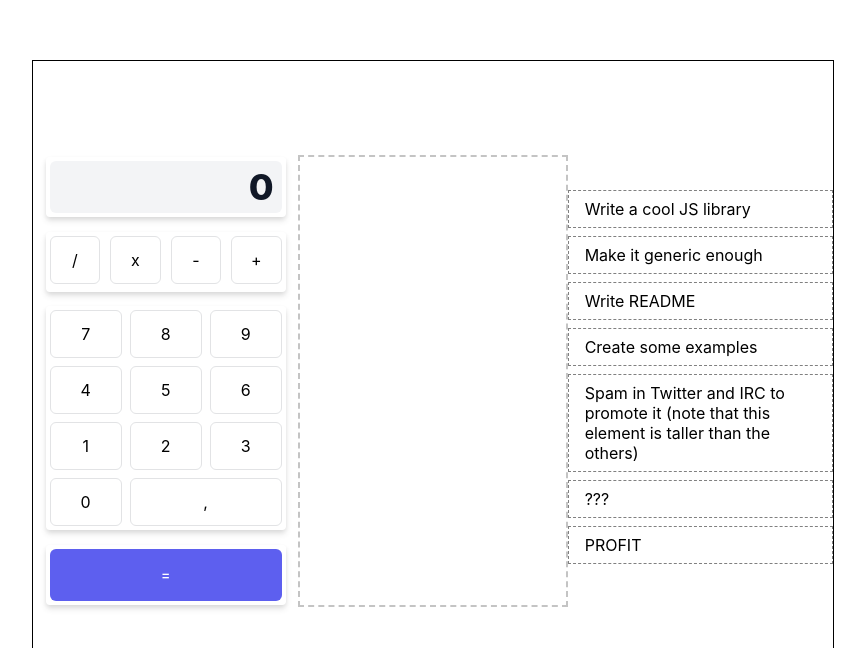
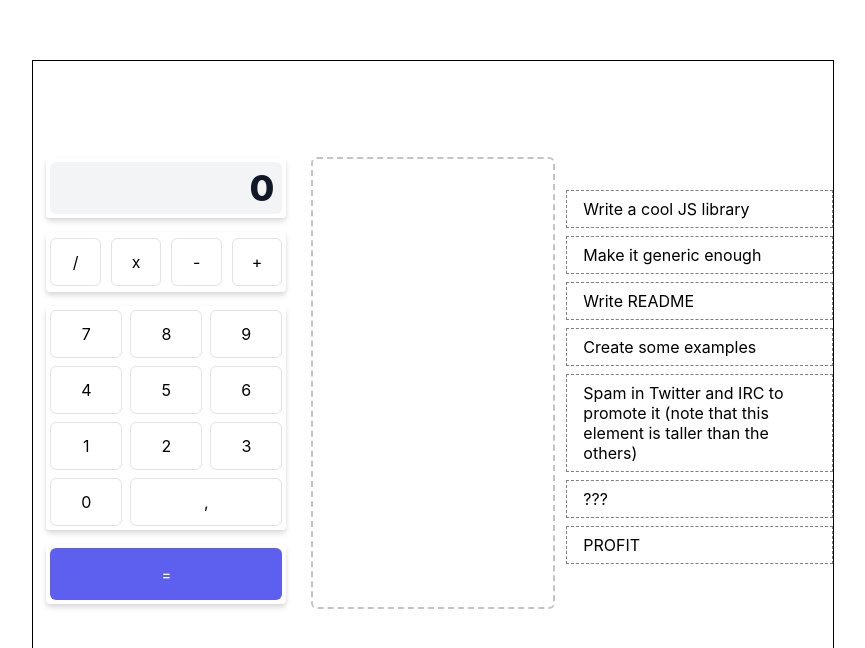
Before and after one commit to liza-rd-brain/CalculatorDnD, a React (Create React App) app: page / in a window 1280 px wide. Shown: the part 140-788 px from the top of the page, without its empty margins (207-1072 px from the left). Built offline with nearby package versions, Linux system fonts and the light colour scheme.

Commit message:
add underline

```diff
--- a/src/App.tsx
+++ b/src/App.tsx
@@ -32,9 +32,11 @@ const DragContainer = styled.div`
 const DropContainer = styled.div`
   width: 50%;
   height: 448px;
-  border: 2px dashed #c4c4c4;
+  /* border: 2px dashed #c4c4c4; */
   display: flex;
   justify-content: center;
+  margin: 20px 0;
+  box-sizing: border-box;
 `;
 
 export const ItemDragType = {
@@ -47,7 +49,7 @@ export type DragType = (typeof ItemDragType)[KeysDrag];
 
 export const App = () => {
   const [state, dispatch] = useReducer(reducer, initialState);
-  const hoverRef = useRef<{ orderNumber: number | undefined }>({
+  const hoverPositionRef = useRef<{ orderNumber: number | undefined }>({
     orderNumber: undefined,
   });
 
@@ -75,7 +77,7 @@ export const App = () => {
               view={constructorItem.view}
               type={ItemDragType.CALCULATOR_ITEM}
               currIndex={index}
-              hoverRef={hoverRef}
+              hoverPositionRef={hoverPositionRef}
               refDropOverlay={ref}
             />
           );
@@ -91,8 +93,8 @@ export const App = () => {
       canDrop: !monitor.canDrop(),
     }),
     hover: () => {
-      if (hoverRef) {
-        hoverRef.current.orderNumber = undefined;
+      if (hoverPositionRef) {
+        hoverPositionRef.current.orderNumber = undefined;
       }
     },
   }));
@@ -105,7 +107,7 @@ export const App = () => {
           {/*       drop here */}
           <DropItem
             getCalculatorList={getCalculatorList}
-            hoverRef={hoverRef}
+            hoverPositionRef={hoverPositionRef}
           ></DropItem>
         </DropContainer>
 
--- a/src/business/types/index.ts
+++ b/src/business/types/index.ts
@@ -27,4 +27,7 @@ export type ActionType =
   | { type: "dropItem" }
   | { type: "test" }
   | { type: "copyItem"; payload: { id: IdItem; type: DragType } }
-  | { type: "sortItem"; payload: { initIndex: number; newIndex: number } };
+  | {
+      type: "sortItem";
+      payload: { initIndex: number /* | undefined */; newIndex: number };
+    };
--- a/src/component/DragItem.tsx
+++ b/src/component/DragItem.tsx
@@ -1,6 +1,6 @@
 import { FC, useRef } from "react";
 import styled from "styled-components";
-import { useDrag, useDrop } from "react-dnd";
+import { useDrag, useDrop, XYCoord } from "react-dnd";
 
 import { useAppContext } from "../App.provider";
 import { DragType, ItemDragType } from "../App";
@@ -10,28 +10,33 @@ import { OperationList } from "./OperationList";
 import { NumberPanel } from "./NumberPanel";
 import { EqualSign } from "./EqualSign";
 
-const StyledDragBlock = styled.div<{ hasHover: boolean }>`
+const StyledDragBlock = styled.div<{
+  hasHoverTop: boolean;
+  hasHoverBottom: boolean;
+}>`
   position: relative;
-  border-bottom: ${({ hasHover }) => {
-    if (hasHover) {
+
+  border-top: ${({ hasHoverTop }) => {
+    if (hasHoverTop) {
       return "1px solid #5D5FEF";
     } else {
-      return "none";
+      return "1px solid white";
     }
   }};
-  padding-bottom: ${({ hasHover }) => {
-    if (hasHover) {
-      return "8px";
+
+  border-bottom: ${({ hasHoverBottom }) => {
+    if (hasHoverBottom) {
+      return "1px solid #5D5FEF";
     } else {
-      return "none";
+      return "1px solid white";
     }
   }};
 
   //TODO: took out common
   &:before {
     content: "";
-    display: ${({ hasHover }) => {
-      if (hasHover) {
+    display: ${({ hasHoverTop, hasHoverBottom }) => {
+      if (hasHoverTop || hasHoverBottom) {
         return "block";
       } else {
         return "none";
@@ -42,14 +47,23 @@ const StyledDragBlock = styled.div<{ hasHover: boolean }>`
     height: 3px;
     background-color: #5d5fef;
     transform: rotate(45deg);
-    bottom: -2px;
+    top: ${({ hasHoverTop }) => {
+      if (hasHoverTop) {
+        return "-2px";
+      }
+    }};
+    bottom: ${({ hasHoverBottom }) => {
+      if (hasHoverBottom) {
+        return "-2px";
+      }
+    }};
     left: -3px;
     z-index: 1;
   }
   &:after {
     content: "";
-    display: ${({ hasHover }) => {
-      if (hasHover) {
+    display: ${({ hasHoverTop, hasHoverBottom }) => {
+      if (hasHoverTop || hasHoverBottom) {
         return "block";
       } else {
         return "none";
@@ -60,7 +74,16 @@ const StyledDragBlock = styled.div<{ hasHover: boolean }>`
     height: 3px;
     background-color: #5d5fef;
     transform: rotate(45deg);
-    bottom: -2px;
+    top: ${({ hasHoverTop }) => {
+      if (hasHoverTop) {
+        return "-2px";
+      }
+    }};
+    bottom: ${({ hasHoverBottom }) => {
+      if (hasHoverBottom) {
+        return "-2px";
+      }
+    }};
     right: -3px;
     z-index: 1;
   }
@@ -72,7 +95,7 @@ type DragProps = {
   view: CalculatorItemView;
   type: DragType;
   currIndex?: number;
-  hoverRef?: React.MutableRefObject<{
+  hoverPositionRef?: React.MutableRefObject<{
     orderNumber: number | undefined;
   }>;
   hasBorder?: boolean;
@@ -116,35 +139,37 @@ export const DragItem: FC<DragProps> = ({
   view,
   type,
   currIndex,
-  hoverRef,
+  hoverPositionRef,
   refDropOverlay,
   hasBorder,
 }) => {
   const { state, dispatch } = useAppContext();
   const ref = useRef<HTMLDivElement>(null);
+
   //НА КАКОЙ ПОРЯДОК ВСТАНЕТ ЭТОТ ЭЛЕМЕНТ
   const newIndex = useRef<number | undefined>(undefined);
 
-  if (Number(currIndex) === Number(hoverRef?.current.orderNumber)) {
+  if (Number(currIndex) === Number(hoverPositionRef?.current.orderNumber)) {
     // console.log("draw hover line");
   }
 
-  const hasHover = Number(currIndex) === Number(hoverRef?.current.orderNumber);
+  const hasHover =
+    Number(currIndex) === Number(hoverPositionRef?.current.orderNumber);
   if (hasHover) {
-    console.log(hasHover);
+    /*     console.log(hasHover); */
   }
 
   const [{ isDragging }, drag, dragPreview] = useDrag(
     () => ({
       type: type,
-      item: { id, index: currIndex },
+      item: { id, index: currIndex, containerType: type },
       end: (item, monitor) => {
         /* 2: Get this index here! */
         // eslint-disable-next-line
 
-        if (hoverRef) {
+        if (hoverPositionRef) {
           console.log("hoverEnd");
-          hoverRef.current.orderNumber = undefined;
+          hoverPositionRef.current.orderNumber = undefined;
         }
 
         const dropResult = monitor.getDropResult<any>();
@@ -154,6 +179,7 @@ export const DragItem: FC<DragProps> = ({
         } else if (
           item &&
           type === "calculatorItem" &&
+          dropResult &&
           dropResult.index &&
           typeof dropResult.index.current === "number" &&
           dropResult.index.current !== currIndex
@@ -181,9 +207,9 @@ export const DragItem: FC<DragProps> = ({
     () => ({
       accept: [ItemDragType.CONSTRUCTOR_ITEM, ItemDragType.CALCULATOR_ITEM],
       drop: () => {
-        if (hoverRef) {
+        if (hoverPositionRef) {
           console.log("endOfDrop");
-          hoverRef.current.orderNumber = undefined;
+          hoverPositionRef.current.orderNumber = undefined;
         }
 
         if (typeof newIndex.current === "number") {
@@ -192,21 +218,96 @@ export const DragItem: FC<DragProps> = ({
       },
 
       hover: (item: { id: CalculatorItemName; index: number }, monitor) => {
+        // console.log("hover on drag item");
         if (!canDrop && type === "constructorItem") {
-          if (hoverRef) {
+          if (hoverPositionRef) {
             console.log("un draw hover line");
-            hoverRef.current.orderNumber = undefined;
+            hoverPositionRef.current.orderNumber = undefined;
           }
+        } else if (type === "calculatorItem") {
+          // console.log("drag calculator");
+          if (
+            !ref.current ||
+            typeof currIndex !== "number" ||
+            !hoverPositionRef
+          ) {
+            return;
+          }
+
+          newIndex.current = currIndex;
+
+          const hoverBoundingRect = ref.current?.getBoundingClientRect();
+          // Get vertical middle
+          const hoverMiddleY =
+            (hoverBoundingRect.bottom - hoverBoundingRect.top) / 2;
+
+          // Determine mouse position
+          const clientOffset = monitor.getClientOffset();
+
+          // Get pixels to the top
+          const hoverClientY =
+            (clientOffset as XYCoord).y - hoverBoundingRect.top;
+
+          const dragIndex = item.index;
+          const hoverIndex = currIndex;
+          //УСЛОВИЕ:
+          hoverPositionRef.current.orderNumber = hoverIndex;
+
+          console.log(hoverPositionRef.current.orderNumber);
+
+          // console.log(dragIndex, hoverIndex, hoverClientY, hoverMiddleY);
+
+          /*    if (dragIndex < hoverIndex && hoverClientY < hoverMiddleY - 50) {
+            // console.log("false 1");
+            return;
+          }
+
+          // Dragging upwards
+          if (dragIndex > hoverIndex && hoverClientY > hoverMiddleY) {
+            // console.log("false 2");
+            return;
+          } else { */
+          newIndex.current = hoverIndex;
+
+          const result = [
+            ["hoverIndex", hoverIndex],
+            ["dragIndex", dragIndex],
+            ["hoverClientY", hoverClientY],
+            ["hoverMiddleY", hoverMiddleY],
+          ];
+
+          // console.table(result);
+
+          // console.log(
+          //   "change index",
+          //   hoverIndex,
+          //   dragIndex,
+          //   hoverClientY,
+          //   hoverMiddleY
+          // );
+          // dispatch({
+          //   type: "sortItem",
+          //   //now for sure here be index - number!
+          //   payload: {
+          //     initIndex: hoverIndex,
+          //     newIndex: dragIndex,
+          //   },
+          // });
+          /*    } */
+
+          /* hoverPositionRef.current.orderNumber; */
+
+          // console.log(clientOffset, hoverClientY);
         }
-        newIndex.current = currIndex as number;
+        // newIndex.current = currIndex as number;
       },
 
       canDrop: (item, monitor) => {
         if (type === "calculatorItem") {
           return true;
         } else {
-          if (hoverRef) {
-            hoverRef.current.orderNumber = undefined;
+          if (hoverPositionRef) {
+            hoverPositionRef.current.orderNumber = undefined;
           }
           return false;
         }
@@ -226,9 +327,13 @@ export const DragItem: FC<DragProps> = ({
   return (
     <StyledDragBlock
       ref={ref}
-      hasHover={
+      hasHoverTop={
         /* canDrop && */ Number(currIndex) ===
-        Number(hoverRef?.current.orderNumber)
+        Number(hoverPositionRef?.current.orderNumber)
+      }
+      hasHoverBottom={
+        /* canDrop && */ Number(currIndex) + 1 ===
+        Number(hoverPositionRef?.current.orderNumber)
       }
     >
       {getCalculator(name, hasHover, view, hasBorder)}
--- a/src/component/DropItem.tsx
+++ b/src/component/DropItem.tsx
@@ -1,15 +1,20 @@
 import { FC, useRef } from "react";
 import { useDrop, XYCoord } from "react-dnd";
 import styled from "styled-components";
-import { ItemDragType } from "../App";
+import { ItemDragType, DragType } from "../App";
 
 import { useAppContext } from "../App.provider";
 
 import { CalculatorItem, CalculatorItemName } from "../business/types";
 
-const StyledDropBlock = styled.div<{ isHover: boolean }>`
+const StyledDropBlock = styled.div<{
+  isHover: boolean;
+  needBorder: boolean;
+}>`
   width: 240px;
   height: 100%;
+
+  /* margin: 20px 0px; */
   display: flex;
   /* gap: 12px; */
   flex-direction: column;
@@ -19,26 +24,33 @@ const StyledDropBlock = styled.div<{ isHover: boolean }>`
       return "#F0F9FF";
     }
   }};
+  border: ${({ needBorder }) => {
+    if (needBorder) {
+      return "2px dashed #c4c4c4";
+    }
+  }};
+  border-radius: 6px;
+  /* gap: 12px; */
   /* box-sizing: border-box; */
   & > * {
-    margin: 0 12px auto;
-    /* margin-bottom: 12px; */
+    padding: 4px 0px 4px;
+    width: 100%;
   }
-  & > :last-child {
-    margin-bottom: 0;
-  }
+  /* & > :nth-child(4) {
+    padding-bottom: 0;
+  } */
 `;
 
 type DropItemProps = {
   getCalculatorList: (ref: any) => JSX.Element[];
-  hoverRef: React.MutableRefObject<{
+  hoverPositionRef: React.MutableRefObject<{
     orderNumber: number | undefined;
   }>;
 };
 
 export const DropItem: FC<DropItemProps> = ({
   getCalculatorList,
-  hoverRef,
+  hoverPositionRef,
 }) => {
   const { state, dispatch } = useAppContext();
   const refTest = useRef<HTMLDivElement>(null);
@@ -47,34 +59,31 @@ export const DropItem: FC<DropItemProps> = ({
   const [{ isOver, handlerId }, drop] = useDrop(
     () => ({
       accept: [ItemDragType.CONSTRUCTOR_ITEM, ItemDragType.CALCULATOR_ITEM],
-      hover: (item: { id: CalculatorItemName; index: number }, monitor) => {
+      hover: (
+        item: {
+          id: CalculatorItemName;
+          index: number;
+          containerType: DragType;
+        },
+        monitor
+      ) => {
         if (!refTest.current) {
           return;
         }
 
         if (isCanvasEmpty) {
         } else {
-          // if(){}
-          hoverRef.current.orderNumber = state.canvas.length - 1;
-
-          const hoverBoundingRect = refTest.current?.getBoundingClientRect();
-          // Get vertical middle
-          const hoverMiddleY =
-            (hoverBoundingRect.bottom - hoverBoundingRect.top) / 2;
-
-          // Determine mouse position
-          const clientOffset = monitor.getClientOffset();
-
-          // Get pixels to the top
-          const hoverClientY =
-            (clientOffset as XYCoord).y - hoverBoundingRect.top;
-
-          const newHoverIndex = undefined;
+          if (item.containerType === "constructorItem") {
+            // console.log(item);
+            //если тянем  из конструктора в калькулятор дефолтно подсветим нижни элемент
+            //изначально hover вся равно будет на dropItem
+            /* !!!!!!!! */
+            hoverPositionRef.current.orderNumber = state.canvas.length;
+          }
         }
       },
       drop: (item, monitor) => {
-        hoverRef.current.orderNumber = undefined;
-        /* console.log("made drop") */
+        hoverPositionRef.current.orderNumber = undefined;
       },
 
       collect: (monitor) => ({
@@ -90,7 +99,11 @@ export const DropItem: FC<DropItemProps> = ({
   drop(refTest);
 
   return (
-    <StyledDropBlock isHover={isOver && isCanvasEmpty} ref={refTest}>
+    <StyledDropBlock
+      isHover={isOver && isCanvasEmpty}
+      ref={refTest}
+      needBorder={isCanvasEmpty}
+    >
       {getCalculatorList(refTest)}
     </StyledDropBlock>
   );
--- a/src/component/NumberPanel.tsx
+++ b/src/component/NumberPanel.tsx
@@ -11,13 +11,17 @@ const NumberPanelContainer = styled.div<{
 }>`
   ${CommonCalculatorItem}
   width: 240px;
-
   display: grid;
   grid-template-columns: repeat(3, 1fr);
   gap: 8px;
   box-shadow: ${({ hasBorder, view }) => {
     if (!hasBorder || view === "disable") {
       return "none ";
+    }
+  }};
+  padding: ${({ hasBorder }) => {
+    if (hasBorder) {
+      return "4px";
     }
   }};
   opacity: ${({ view }) => {
--- a/src/component/common/commonStyle.tsx
+++ b/src/component/common/commonStyle.tsx
@@ -3,7 +3,7 @@ import { css } from "styled-components";
 // export const CommonCalculatorItem = css<{ hasBorder: boolean }>`
 export const CommonCalculatorItem = css`
   display: flex;
-  padding: 4px;
+  /* padding: 4px; */
   box-shadow: 0px 2px 4px rgba(0, 0, 0, 0.06), 0px 4px 6px rgba(0, 0, 0, 0.1);
   border-radius: 4px;
   box-sizing: border-box;
```
Also changed, not shown: src/component/Display.tsx (+9 -1 lines), src/component/EqualSign.tsx (+7 -0 lines), src/component/OperationList.tsx (+7 -0 lines).
